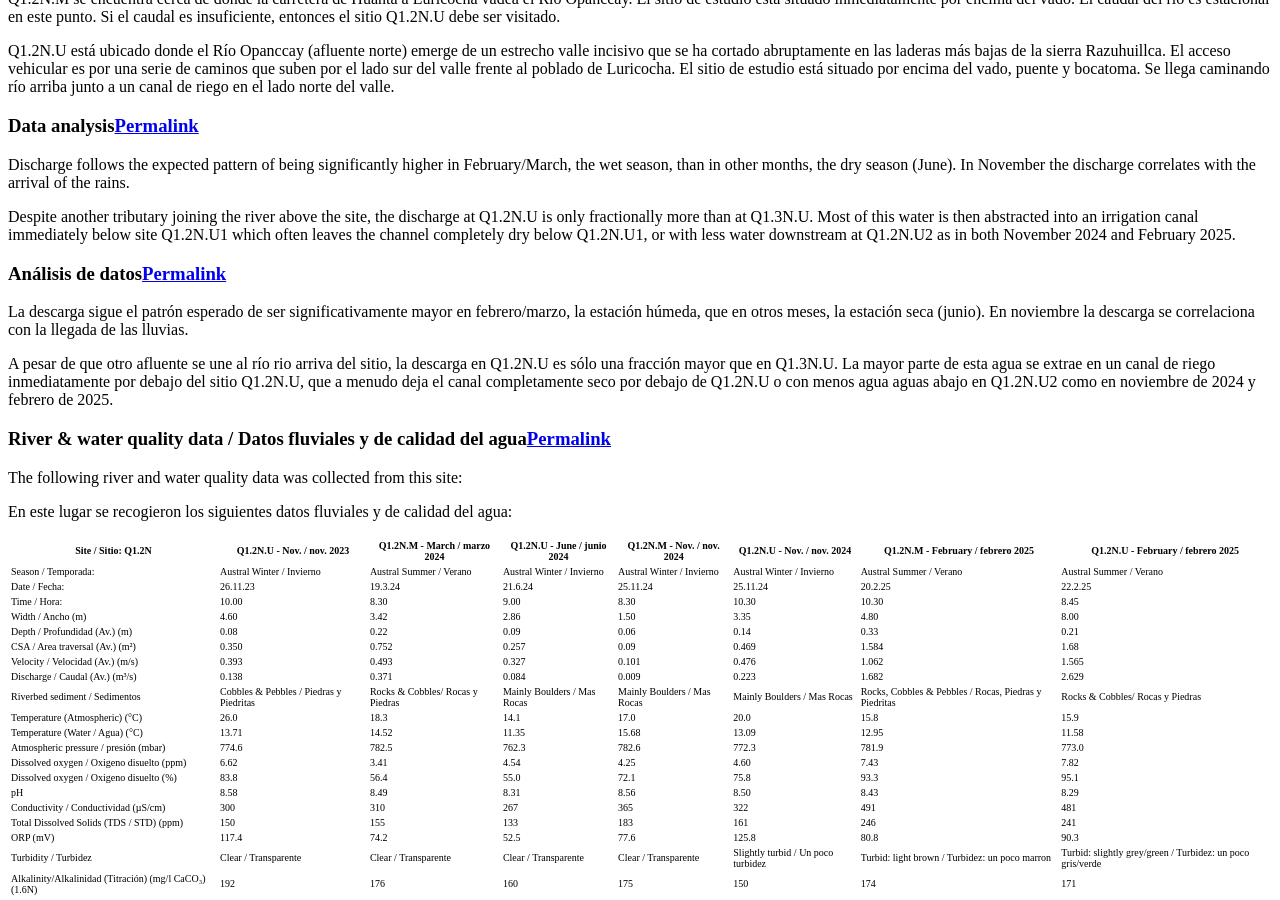
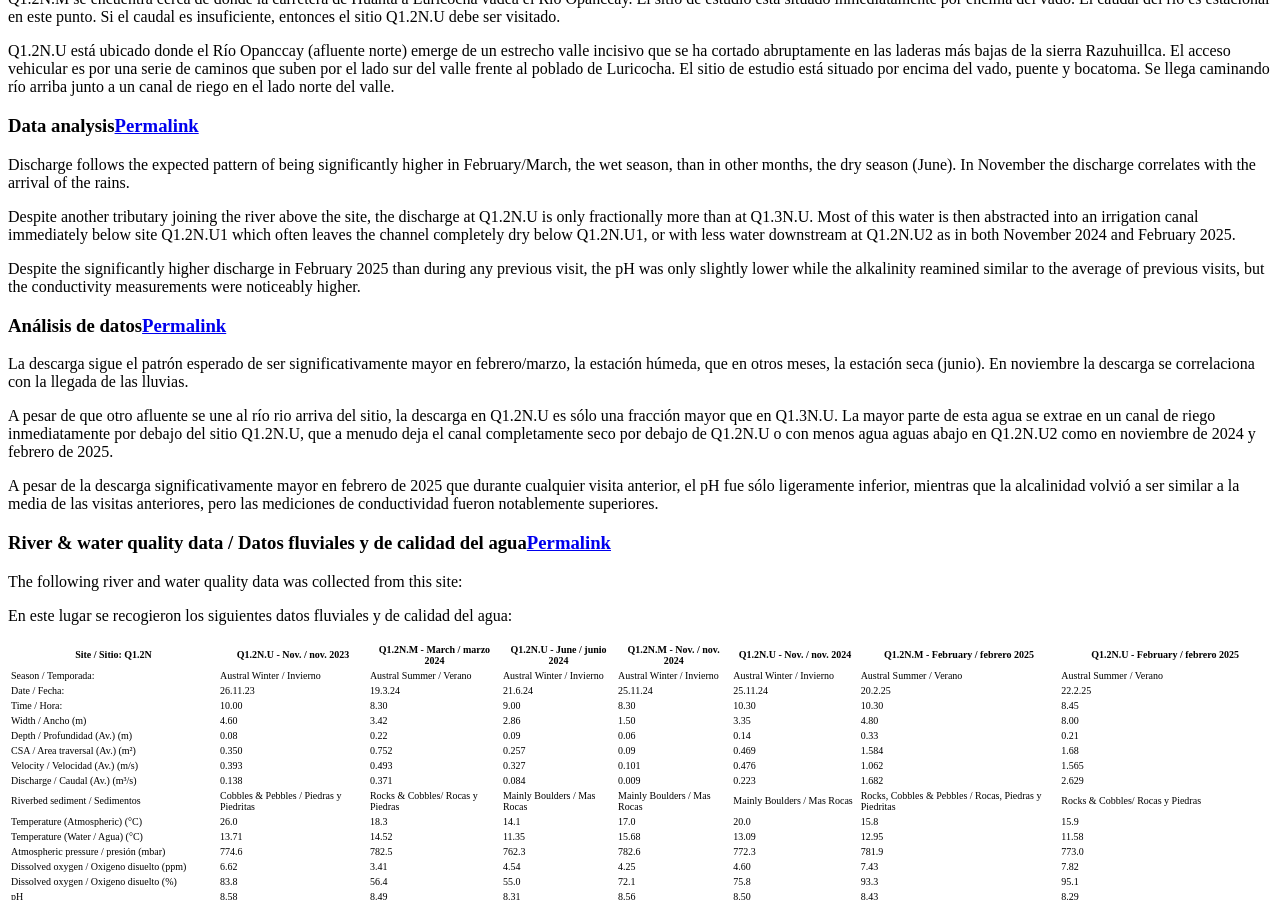
Before and after one commit to HVLepage/cavep-unah, a Jekyll site: the page built from _docs/site-network/Q1_2N.md, in a window 1280 px wide and 900 px high, scrolled down 3570 px. Built offline with Jekyll 4.4.1, drawn with Linux system fonts in a browser that asks for light colours; comment, search, counter and statistics services are not loaded.

Commit message:
Update Q1_2N.md

```diff
--- a/_docs/site-network/Q1_2N.md
+++ b/_docs/site-network/Q1_2N.md
@@ -75,6 +75,7 @@ Discharge follows the expected pattern of being significantly higher in February
 
 Despite another tributary joining the river above the site, the discharge at Q1.2N.U is only fractionally more than at Q1.3N.U. Most of this water is then abstracted into an irrigation canal immediately below site Q1.2N.U1 which often leaves the channel completely dry below Q1.2N.U1, or with less water downstream at Q1.2N.U2 as in both November 2024 and February 2025.
 
+Despite the significantly higher discharge in February 2025 than during any previous visit, the pH was only slightly lower while the alkalinity reamined similar to the average of previous visits, but the conductivity measurements were noticeably higher.
 
 
 ### Análisis de datos
@@ -83,6 +84,7 @@ La descarga sigue el patrón esperado de ser significativamente mayor en febrero
 
 A pesar de que otro afluente se une al río rio arriva del sitio, la descarga en Q1.2N.U es sólo una fracción mayor que en Q1.3N.U. La mayor parte de esta agua se extrae en un canal de riego inmediatamente por debajo del sitio Q1.2N.U, que a menudo deja el canal completamente seco por debajo de Q1.2N.U o con menos agua aguas abajo en Q1.2N.U2 como en noviembre de 2024 y febrero de 2025.
 
+A pesar de la descarga significativamente mayor en febrero de 2025 que durante cualquier visita anterior, el pH fue sólo ligeramente inferior, mientras que la alcalinidad volvió a ser similar a la media de las visitas anteriores, pero las mediciones de conductividad fueron notablemente superiores.
 
 
 ### River & water quality data / Datos fluviales y de calidad del agua
```
